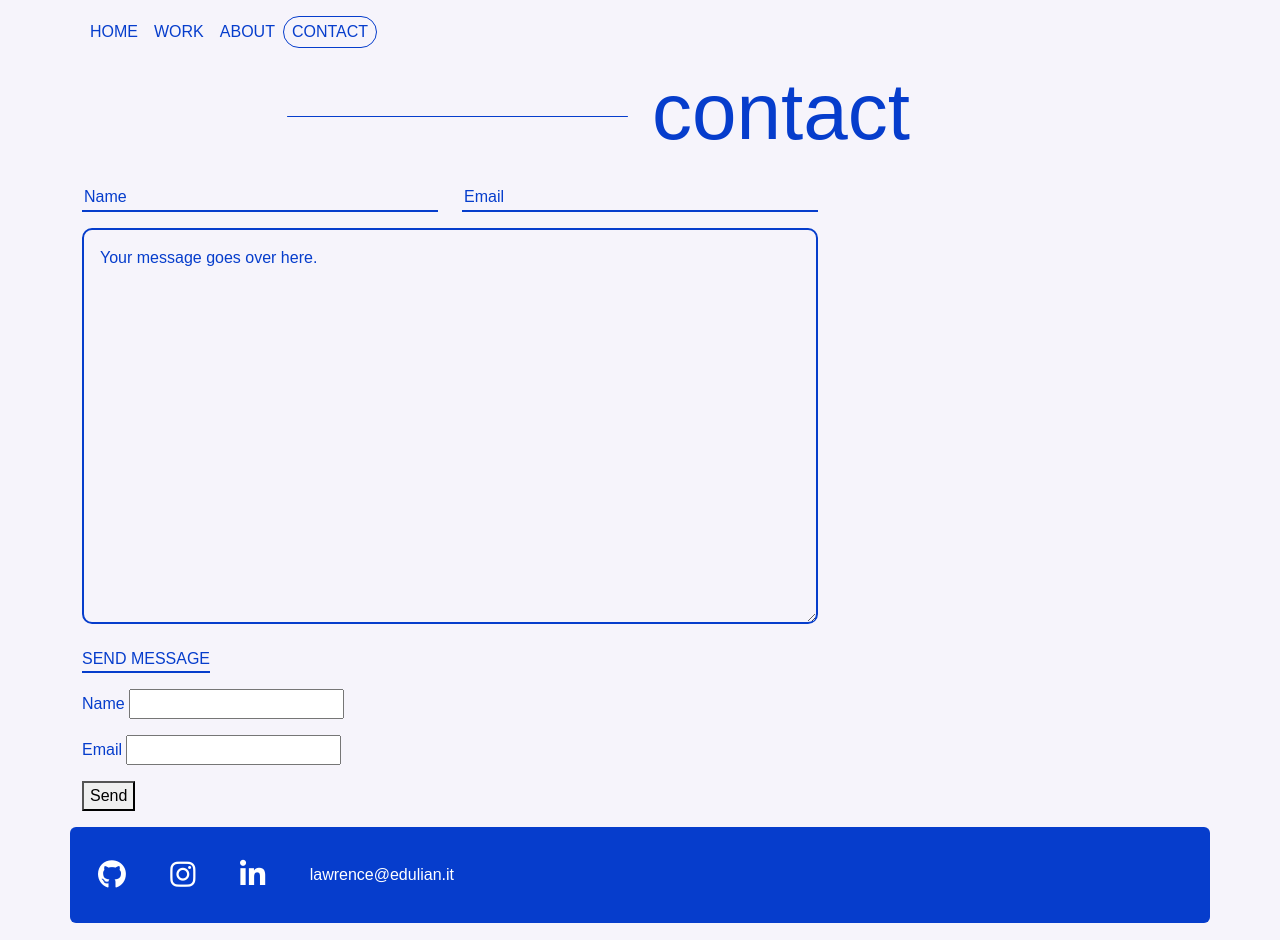
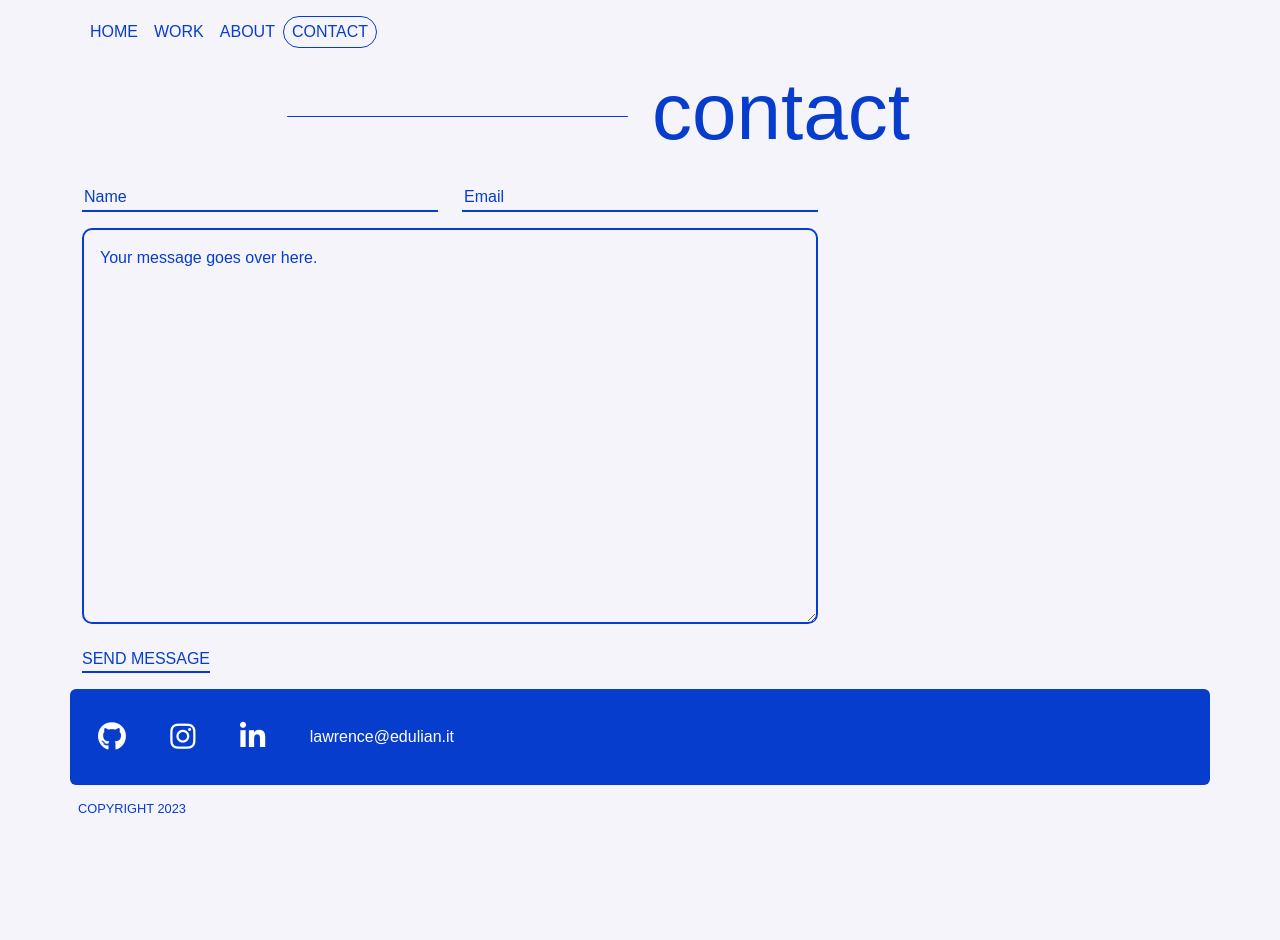
Before and after one commit to lawrencedulian/my-portfolio, a Vue app: page /contact in a window 1280 px wide. Shown: the top 940 px of the page. After the commit the page ends 833 px from the top, so only its background shows below. Built offline with nearby package versions, Linux system fonts and the light colour scheme.

Commit message:
debugging contact form

```diff
--- a/src/pages/ContactPage.vue
+++ b/src/pages/ContactPage.vue
@@ -21,7 +21,13 @@
         <section class="contact-form mt-3">
             <div class="row">
                 <div class="col-12 col-lg-8 col-md-12">
-                    <form name="contact" method="POST" data-netlify="true" onsubmit="submit">
+                    <form name="ask-question" netlify netlify-honeypot="bot-field" hidden>
+                        <input type="text" name="name" />
+                        <input type="radio" name="panelist" />
+                        <textarea name="question"></textarea>
+                    </form>
+                    <form name="contact" method="POST" data-netlify="true">
+                        <input type="hidden" name="name" value="name" />
                         <!-- NAME AND EMAIL-->
                         <div class="mb-3 row row-cols-1 row-cols-lg-2 row-cols-md-1">
                             <div class="col">
@@ -48,17 +54,6 @@
                                 </div>
                             </div>
                         </div>
-                    </form>
-                    <form name="contact" netlify>
-                        <p>
-                            <label>Name <input type="text" name="name" /></label>
-                        </p>
-                        <p>
-                            <label>Email <input type="email" name="email" /></label>
-                        </p>
-                        <p>
-                            <button type="submit">Send</button>
-                        </p>
                     </form>
                 </div>
             </div>
```
